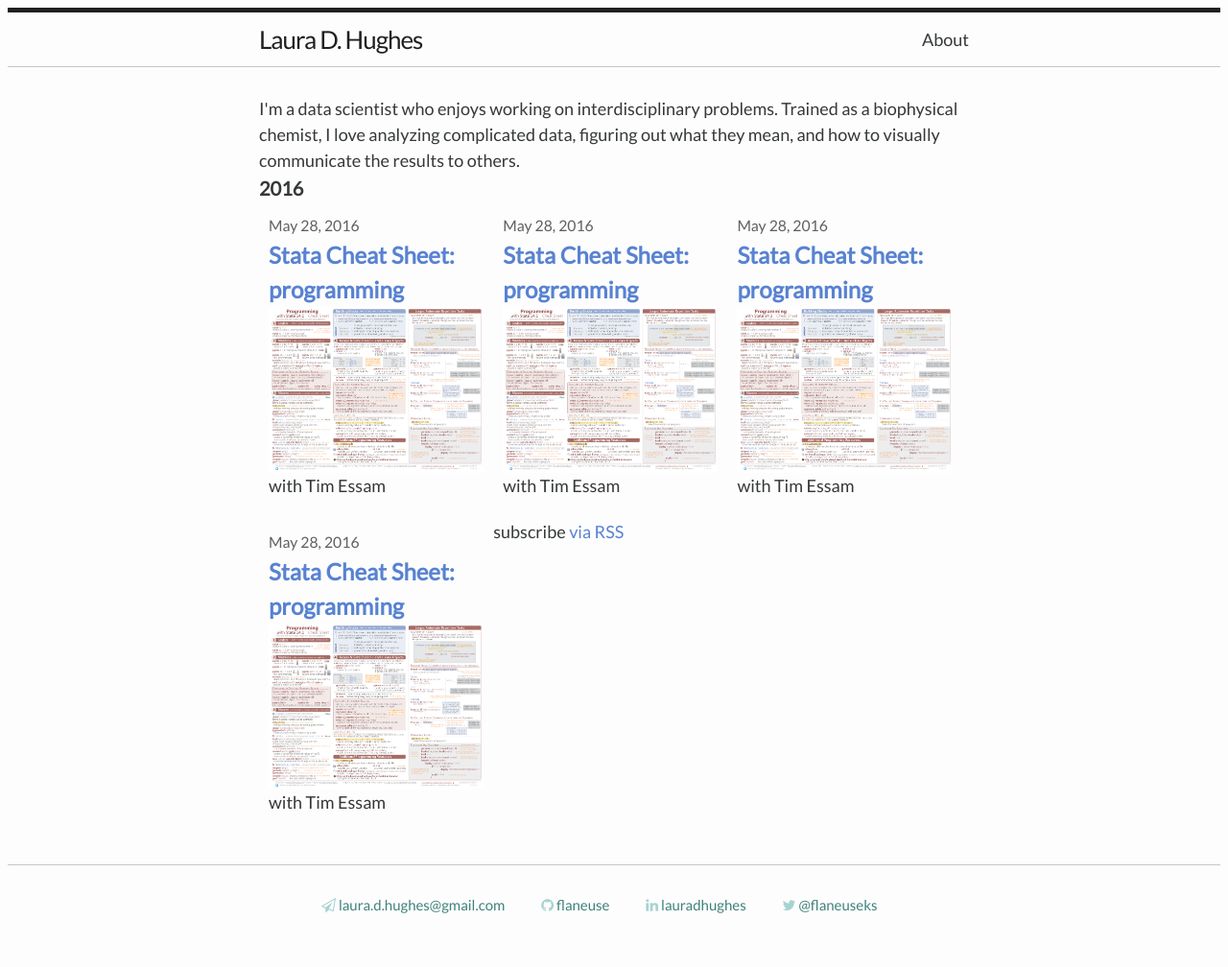
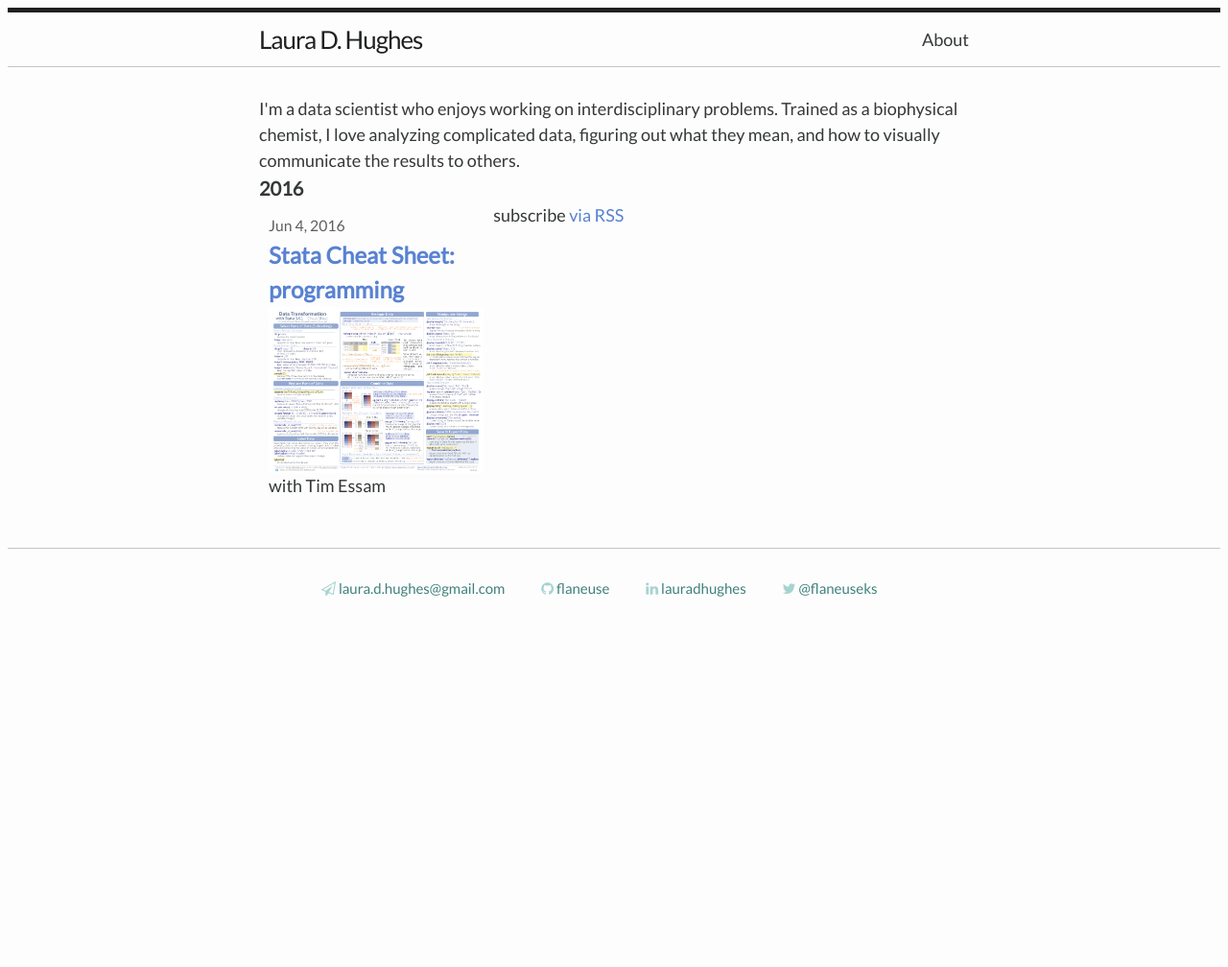
Before and after one commit to flaneuse/testsite, a Jekyll site: the page built from index.html, in a window 1280 px wide. Shown: the whole page at 96% size. Built offline with Jekyll 4.4.1, drawn with Linux system fonts in a browser that asks for light colours; some web fonts are replaced; after the commit the page ends 900 px from its top, so only the background shows below that.

Commit message:
updating stata .md

```diff
--- a/_posts/2016-05-28-stata-programming.markdown
+++ /dev/null
@@ -1,8 +0,0 @@
----
-layout: post
-title:  "Stata Cheat Sheet: programming"
-date:   2016-05-28 13:13:07
-categories: Stata cheatsheet
-img: "/img/Stata Cheatsheets_programming_May2016.png"
-co-authors: Tim Essam
----
--- a/_posts/2016-05-28-stata-visualization1.markdown
+++ /dev/null
@@ -1,8 +0,0 @@
----
-layout: post
-title:  "Stata Cheat Sheet: programming"
-date:   2016-05-28 13:13:07
-categories: Stata cheatsheet
-img: "/img/Stata Cheatsheets_programming_May2016.png"
-co-authors: Tim Essam
----
--- a/_posts/2016-05-28-stata-visualization2.markdown
+++ /dev/null
@@ -1,8 +0,0 @@
----
-layout: post
-title:  "Stata Cheat Sheet: programming"
-date:   2016-05-28 13:13:07
-categories: Stata cheatsheet
-img: "/img/Stata Cheatsheets_programming_May2016.png"
-co-authors: Tim Essam
----
--- a/_posts/2016-05-28-stata-analysis.markdown
+++ b/_posts/2016-06-04-stata-programming.markdown
@@ -1,8 +1,8 @@
 ---
 layout: post
 title:  "Stata Cheat Sheet: programming"
-date:   2016-05-28 13:13:07
+date:   2016-06-04 06:00:00
 categories: Stata cheatsheet
-img: "/img/Stata Cheatsheets_programming_May2016.png"
+img: "/img/StataCheatsheet_processing_June_2016_Transformation.png"
 co-authors: Tim Essam
 ---
```
Also changed, not shown: _posts/2016-06-04_stata-analysis.markdown (added, +8 -0 lines), _posts/2016-06-04_stata-processing.markdown (added, +8 -0 lines), _posts/2016-06-04_stata-transformation.markdown (added, +8 -0 lines), _posts/2016-06-05_stata-analysis.markdown (added, +8 -0 lines), img/Stata Cheatsheets_programming_May2016.png (deleted), img/StataCheatSheet_analysis_2016_June.png (added), img/StataCheatSheet_programming_2016_June.png (added), img/StataCheatSheet_visualizationCustomization_2016_June.png (added), img/StataCheatSheet_visualization_2016_June.png (added), img/StataCheatsheet_processing_June_2016_Processing.png (added), img/StataCheatsheet_processing_June_2016_Transformation.png (added).
